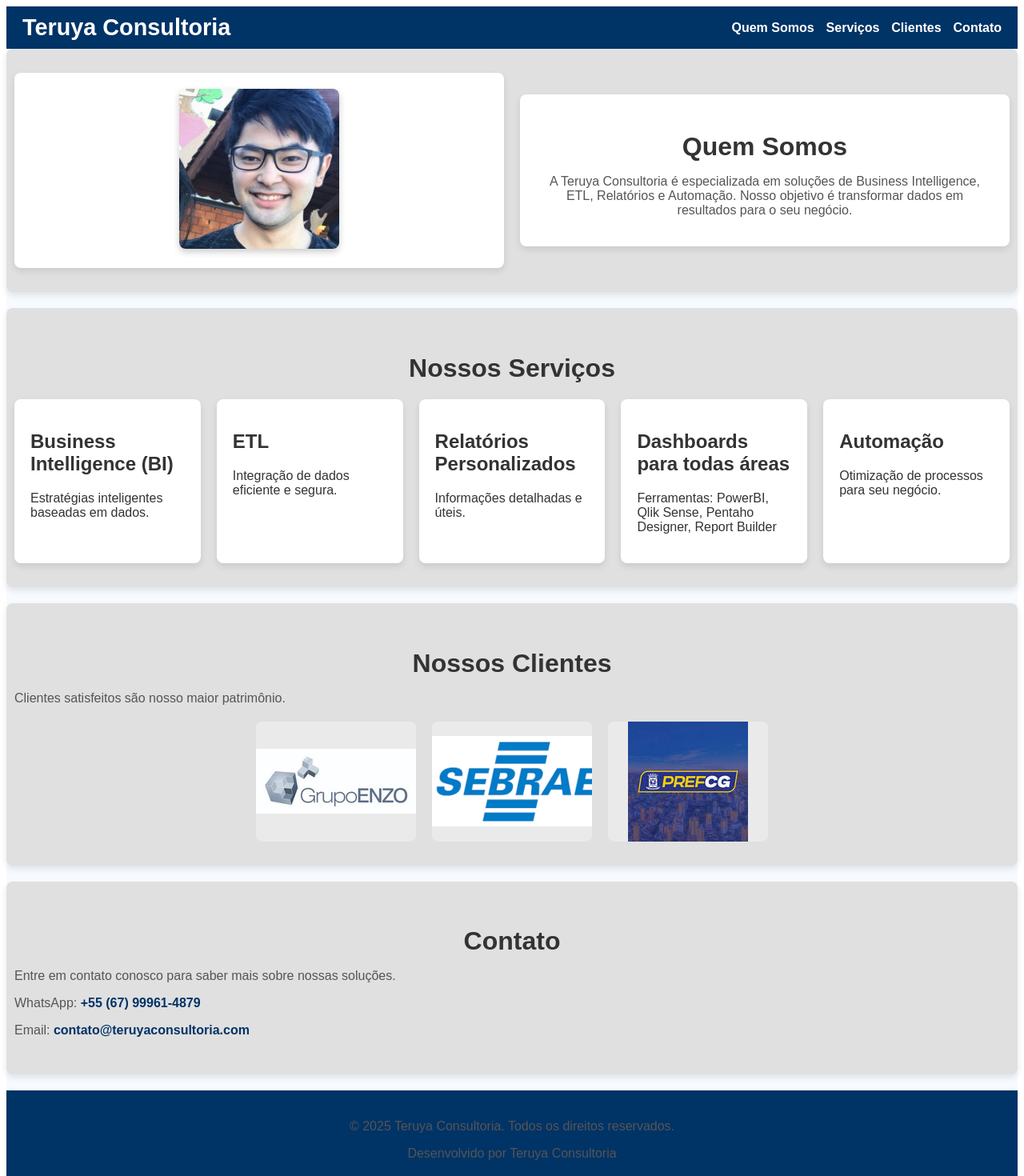
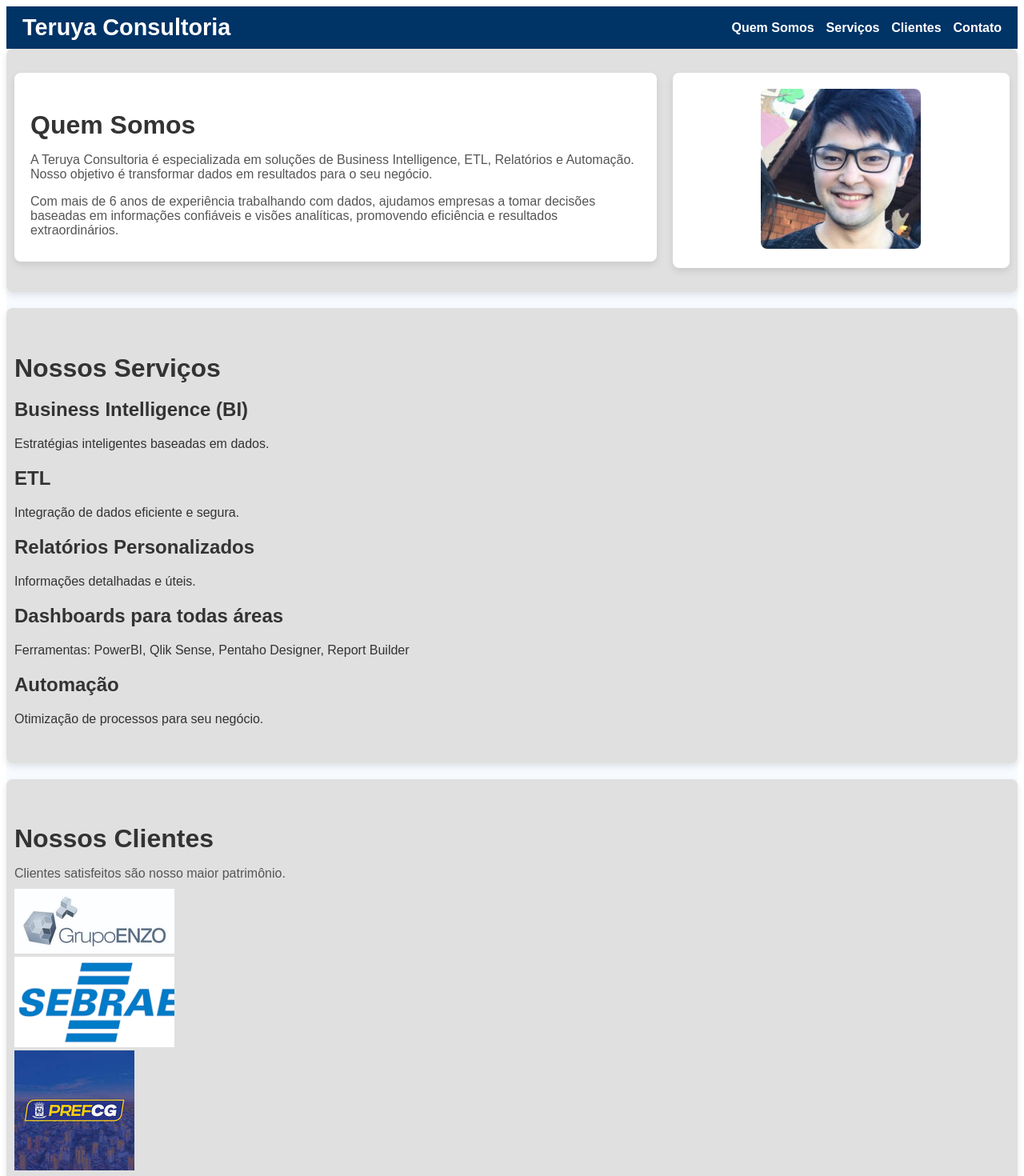
Before and after one commit to Yudditeruya/tab_news, a Next.js app: page / in a window 1280 px wide. Shown: the top 1470 px of the page at 80% size. Built offline with nearby package versions, Linux system fonts and the light colour scheme.

Commit message:
versao com descricao

```diff
--- a/pages/index.js
+++ b/pages/index.js
@@ -39,18 +39,22 @@ const Header = () => (
 const WhoWeAre = () => (
   <section id="quem-somos" style={styles.section}>
     <div style={styles.whoWeAreRow}>
-      {/* Card da Foto */}
-      <div style={styles.card}>
-        <img src="/Yuddi.jpeg" alt="Minha Foto" style={styles.profileImage} />
-      </div>
-
       {/* Card do Texto */}
-      <div style={styles.card}>
+      <div style={styles.textCard}>
         <h1 style={styles.title}>Quem Somos</h1>
         <p style={styles.text}>
           A Teruya Consultoria é especializada em soluções de Business Intelligence, ETL, Relatórios e Automação.
           Nosso objetivo é transformar dados em resultados para o seu negócio.
         </p>
+        <p style={styles.text}>
+          Com mais de 6 anos de experiência trabalhando com dados, ajudamos empresas a tomar decisões baseadas em
+          informações confiáveis e visões analíticas, promovendo eficiência e resultados extraordinários.
+        </p>
+      </div>
+
+      {/* Card da Foto */}
+      <div style={styles.imageCard}>
+        <img src="/Yuddi.jpeg" alt="Minha Foto" style={styles.profileImage} />
       </div>
     </div>
   </section>
@@ -105,7 +109,7 @@ const Contact = () => (
       WhatsApp: <a href="https://wa.me/5567999614879" style={styles.contactLink}>+55 (67) 99961-4879</a>
     </p>
     <p style={styles.text}>
-      Email: <a href="mailto:contato@teruyaconsultoria.com" style={styles.contactLink}>contato@teruyaconsultoria.com</a>
+      Email: <a href="mailto:dsa.teruya@gmail.com" style={styles.contactLink}>dsa.teruya@gmail.com</a>
     </p>
   </section>
 );
@@ -113,8 +117,8 @@ const Contact = () => (
 // Componente Rodapé
 const Footer = () => (
   <footer style={styles.footer}>
-    <p style={styles.text}>© 2025 Teruya Consultoria. Todos os direitos reservados.</p>
-    <p style={styles.text}>Desenvolvido por Teruya Consultoria</p>
+    <p style={styles.footerText}>© 2025 Teruya Consultoria. Todos os direitos reservados.</p>
+    <p style={styles.footerText}>Desenvolvido por Teruya Consultoria</p>
   </footer>
 );
 
@@ -141,7 +145,6 @@ const styles = {
   nav: {
     display: 'flex',
     gap: '15px',
-    flexWrap: 'wrap',
   },
   link: {
     color: 'white',
@@ -160,73 +163,40 @@ const styles = {
   whoWeAreRow: {
     display: 'flex',
     justifyContent: 'space-between',
-    alignItems: 'center',
+    alignItems: 'flex-start',
     flexWrap: 'wrap',
     gap: '20px',
   },
-  card: {
+  textCard: {
+    flex: '2',
+    backgroundColor: '#ffffff',
+    padding: '20px',
+    borderRadius: '8px',
+    boxShadow: '0 4px 8px rgba(0, 0, 0, 0.1)',
+    textAlign: 'left',
+  },
+  imageCard: {
     flex: '1',
     backgroundColor: '#ffffff',
     padding: '20px',
     borderRadius: '8px',
     boxShadow: '0 4px 8px rgba(0, 0, 0, 0.1)',
     textAlign: 'center',
-    minWidth: '300px',
   },
   profileImage: {
     maxWidth: '100%',
     height: 'auto',
     borderRadius: '8px',
-    boxShadow: '0 4px 8px rgba(0, 0, 0, 0.2)',
   },
   title: {
     fontSize: '2em',
     marginBottom: '10px',
-    textAlign: 'center',
+    textAlign: 'left',
   },
   text: {
     fontSize: '1em',
     color: '#555',
-  },
-  services: {
-    display: 'grid',
-    gridTemplateColumns: 'repeat(auto-fit, minmax(200px, 1fr))',
-    gap: '20px',
-    marginTop: '20px',
-  },
-  serviceCard: {
-    background: '#ffffff',
-    padding: '20px',
-    borderRadius: '8px',
-    boxShadow: '0 4px 8px rgba(0, 0, 0, 0.1)',
-  },
-  clients: {
-    display: 'flex',
-    justifyContent: 'center',
-    gap: '20px',
-    flexWrap: 'wrap',
-    marginTop: '20px',
-  },
-  clientLogo: {
-    background: '#eaeaea',
-    borderRadius: '8px',
-    width: '200px',
-    height: '150px',
-    display: 'flex',
-    alignItems: 'center',
-    justifyContent: 'center',
-    overflow: 'hidden',
-  },
-  image: {
-    maxWidth: '100%',
-    maxHeight: '100%',
-    objectFit: 'contain',
-  },
-  contactLink: {
-    color: '#003366',
-    textDecoration: 'none',
-    fontWeight: 'bold',
-    fontSize: '1em',
+    marginBottom: '10px',
   },
   footer: {
     backgroundColor: '#003366',
@@ -234,4 +204,8 @@ const styles = {
     textAlign: 'center',
     padding: '20px 0',
   },
+  footerText: {
+    margin: 0,
+    fontSize: '0.9em',
+  },
 };
```
